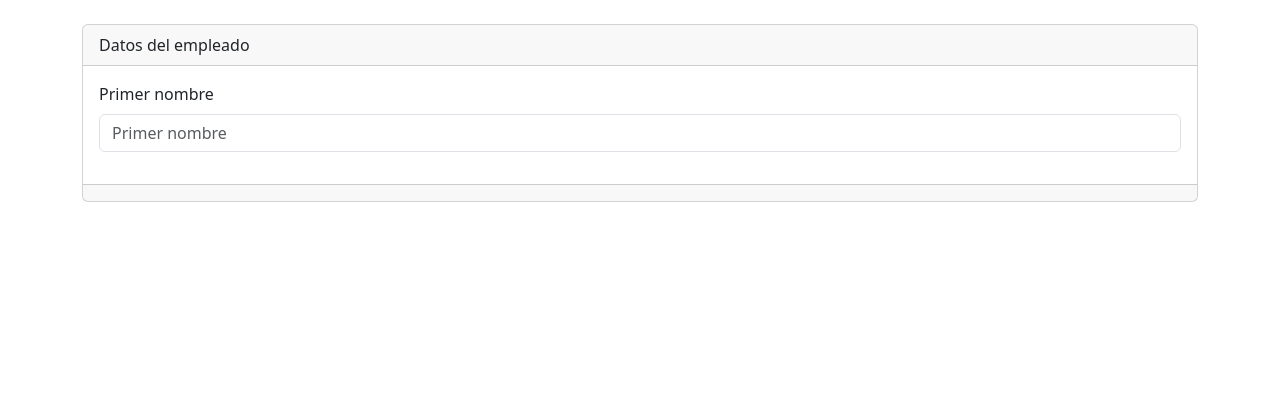
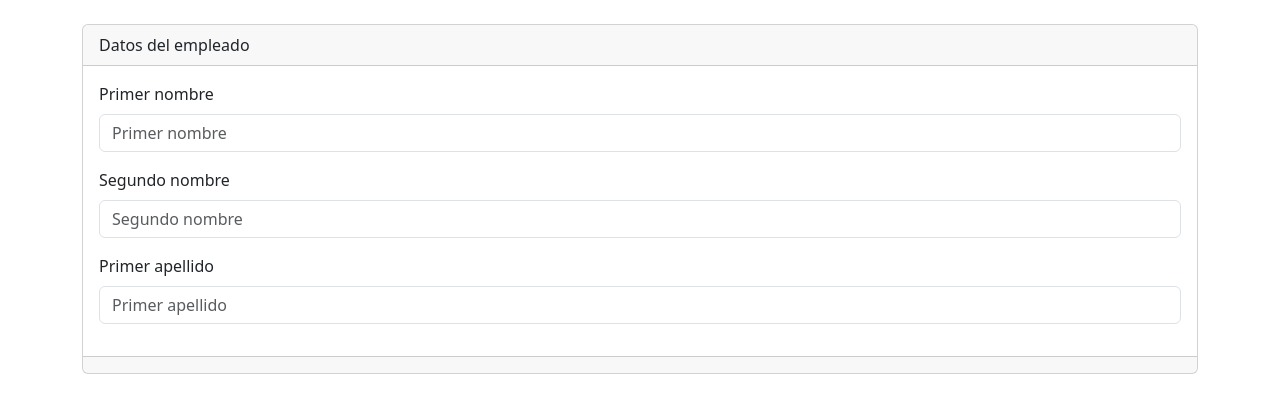
Before and after one commit to Eduardoo05/php-App-register, a PHP site: page /practicos/secciones/empleados/crear.php in a window 1280 px wide. Shown: the part 56-469 px from the top of the page. Run offline with PHP 8.4, Linux system fonts and the light colour scheme.

Commit message:
se agrego primer y segundo nombre al formulario

```diff
--- a/secciones/empleados/crear.php
+++ b/secciones/empleados/crear.php
@@ -19,6 +19,34 @@
 
     </div>
 
+    <div class="mb-3">
+        <label for="segundonombre" class="form-label">Segundo nombre</label>
+        <input
+            type="text"
+            class="form-control"
+            name="segundonombre"
+            id="segundonombre"
+            aria-describedby="helpId"
+            placeholder="Segundo nombre"
+        />
+
+    </div>
+
+    <div class="mb-3">
+        <label for="primerapellido" class="form-label">Primer apellido</label>
+        <input
+            type="text"
+            class="form-control"
+            name="primerapellido"
+            id="primerapellido"
+            aria-describedby="helpId"
+            placeholder="Primer apellido"
+        />
+
+    </div>
+
+
+
     </div>
     <div class="card-footer text-muted"></div>
 </div>
```
